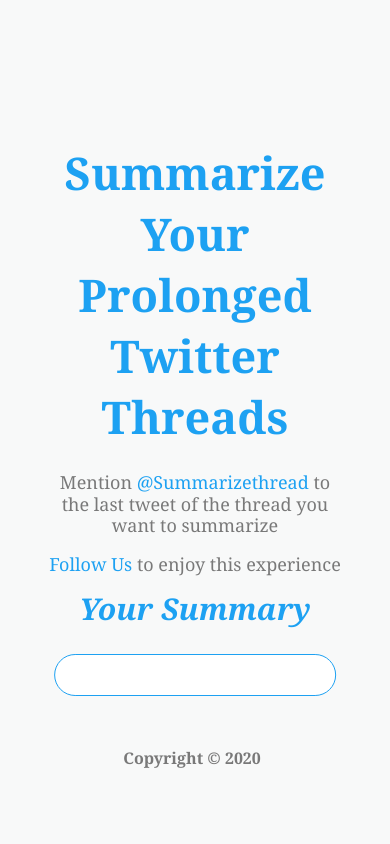
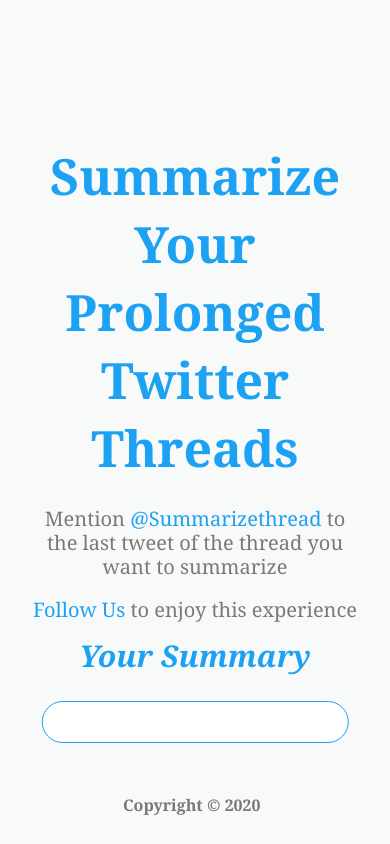
Before and after one commit to Emekaborisama/summarizerapi, a Flask app: template templates/index.html in a window 390 px wide. Run offline with Flask 2, Linux system fonts and the light colour scheme; the template is opened without the code that fills it, so the values that code supplies are empty.

Commit message:
Update index.html

```diff
--- a/templates/index.html
+++ b/templates/index.html
@@ -116,18 +116,18 @@
         }
       @media (max-width: 700px){
           #content{
-              width:77%;
+              width:85%;
           }
           h1{
-              font-size: 45px;
+              font-size: 50px;
           }
           #p1{
-            font-size: 18px;
-            font-weight:270px;}
+            font-size:20px;
+            font-weight:300px;}
           #p2{
-            font-size: 18px;
-            font-weight:270px;
-              margin-bottom: 8px;
+            font-size: 20px;
+            font-weight: 300px;
+              margin-bottom:9px;
           }
           h2{
               font-size: 30px;
```
